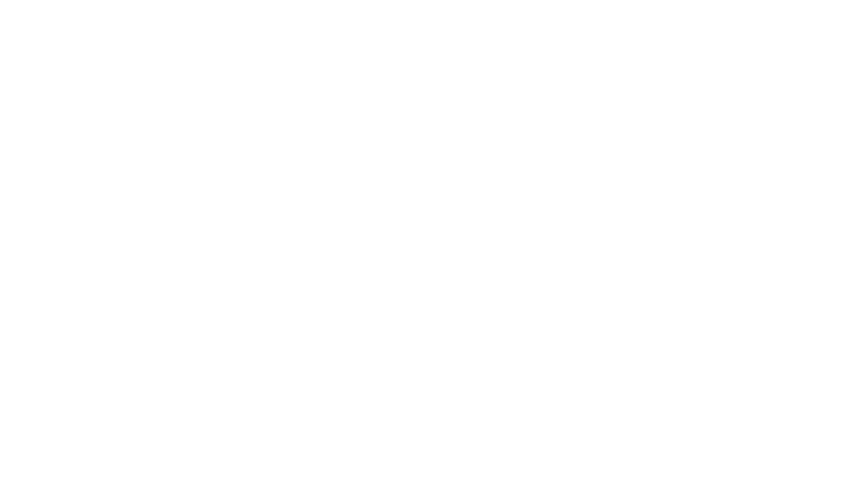
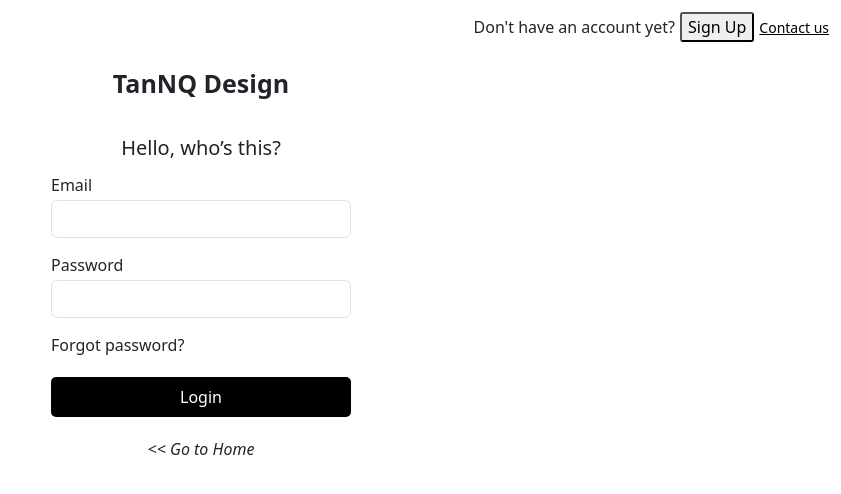
Before and after one commit to nqtan666/reactfinal, a React (Create React App) app: page /login in a window 1280 px wide. Before the commit this address had no page. Shown: the top 494 px of the page, without its empty margins (439-1280 px from the left). Built offline with nearby package versions, Linux system fonts and the light colour scheme.

Commit message:
login frontend

```diff
--- /dev/null
+++ b/src/components/Auth/Login.js
@@ -0,0 +1,65 @@
+import { useState } from "react";
+import "./Login.scss";
+import { useNavigate } from "react-router-dom";
+const Login = () => {
+  let navigate = useNavigate();
+  const [email, setEmail] = useState("");
+  const [password, setPassword] = useState("");
+  const handleLogin = () => {
+    alert("login");
+  };
+  const handleGotoHome = () => {
+    navigate("/");
+  };
+  const handleSignup = () => {
+    navigate("/sign-up");
+  };
+  return (
+    <div className="login-container">
+      <div className="header">
+        Don't have an account yet?
+        <button className="btn-signin" onClick={() => handleSignup()}>
+          Sign Up
+        </button>
+        <a
+          href="https://support.typeform.com/to/IHe4NkgF?_gl=1*1nib27a*_gcl_au*MzQxMDgyOTY1LjE2OTQ4Mjc2Njc.*_ga*NDc2NzgzMDkwLjE2OTQ4Mjc2NjA.*_ga_N6F0VDRT9W*MTY5NjI1ODE3My4zLjEuMTY5NjI1ODE3Ni41Ny4wLjA.&typeform-source=admin.typeform.com#source=login_page&function=needhelp"
+          className="contact"
+        >
+          Contact us
+        </a>
+      </div>
+      <div className="title col-4 mx-auto">TanNQ Design</div>
+      <div className="wellcome col-4 mx-auto">Hello, who’s this?</div>
+      <div className="content-form col-4 mx-auto">
+        <div className="form-group">
+          <label>Email</label>
+          <input
+            type="email"
+            className="form-control"
+            value={email}
+            onChange={(e) => setEmail(e.target.value)}
+          />
+        </div>
+        <div className="form-group">
+          <label>Password</label>
+          <input
+            type="password"
+            className="form-control"
+            value={password}
+            onChange={(e) => setPassword(e.target.value)}
+          />
+        </div>
+        <span className="forgot-password">Forgot password?</span>
+        <div>
+          <button onClick={() => handleLogin()} className="btn-submit ">
+            Login
+          </button>
+        </div>
+        <div className="goto-home" onClick={() => handleGotoHome()}>
+          <i>&lt;&lt; Go to Home</i>
+        </div>
+      </div>
+    </div>
+  );
+};
+export default Login;
--- /dev/null
+++ b/src/components/Auth/Login.scss
@@ -0,0 +1,50 @@
+.login-container{
+    .header{
+        height: 45px;
+        text-align: right;
+        padding: 12px;
+        .btn-signin{
+            margin: 0px 5px;
+            border-radius: 3px;
+            &:hover{
+                background-color: white;
+            }
+        }
+        .contact{
+            color: black;
+            font-size: 14px;
+        }
+    }
+    .title{
+        font-size: 25px;
+        padding: 20px 0;
+        text-align: center;
+        font-weight: 600;
+    }
+    .wellcome{
+        font-size: 20px;
+        padding: 10px 0;
+        text-align: center;
+    }
+    .content-form{
+        width: 300px;
+        input{
+            margin-bottom: 15px;
+            margin-top: 3px;
+        }
+        button{
+            width: 100%;
+            height: 40px;
+            border: none;
+            margin: 20px 0;
+            border-radius: 5px;
+            color: white;
+            background: black;
+        }
+        .goto-home{
+            cursor: pointer;
+            text-align: center;
+        }
+    }
+    .forgot-password{}
+}
--- /dev/null
+++ b/src/components/Auth/Signup.js
@@ -0,0 +1,4 @@
+const Signup = () => {
+  return <div>Sigin</div>;
+};
+export default Signup;
--- a/src/components/Header/Header.js
+++ b/src/components/Header/Header.js
@@ -1,9 +1,16 @@
 import Container from "react-bootstrap/Container";
 import Nav from "react-bootstrap/Nav";
 import Navbar from "react-bootstrap/Navbar";
-import { NavLink } from "react-router-dom";
+import { NavLink, useNavigate } from "react-router-dom";
 
 const Header = () => {
+  const navigate = useNavigate();
+  const handleLogin = () => {
+    navigate("/login");
+  };
+  const handleSignup = () => {
+    navigate("/sign-up");
+  };
   return (
     <Navbar expand="lg" className="bg-light">
       <Container>
@@ -28,8 +35,12 @@ const Header = () => {
           </Nav>
 
           <Nav>
-            <button className="btn-login">Log in</button>
-            <button className="btn-signup">Sign up</button>
+            <button className="btn-login" onClick={() => handleLogin()}>
+              Log in
+            </button>
+            <button className="btn-signup" onClick={() => handleSignup()}>
+              Sign up
+            </button>
             {/* <NavDropdown title="Setting" id="basic-nav-dropdown">
               <NavLink to="#action/3.1">Login</NavLink>
               <NavLink to="#action/3.1">Logout</NavLink>
--- a/src/index.js
+++ b/src/index.js
@@ -11,6 +11,8 @@ import Admin from "./components/Admin/Admin";
 import HomePage from "./components/Home/HomePage";
 import ManageUser from "./components/Admin/Content/ManageUser";
 import DashBoard from "./components/Admin/Content/DashBoard";
+import Login from "./components/Auth/Login";
+import Signup from "./components/Auth/Signup";
 const root = ReactDOM.createRoot(document.getElementById("root"));
 root.render(
   <Provider store={store}>
@@ -25,6 +27,8 @@ root.render(
           <Route index element={<DashBoard />} />
           <Route path="manage-users" element={<ManageUser />} />
         </Route>
+        <Route path="/login" element={<Login />} />
+        <Route path="/sign-up" element={<Signup />} />
       </Routes>
     </BrowserRouter>
 
```
